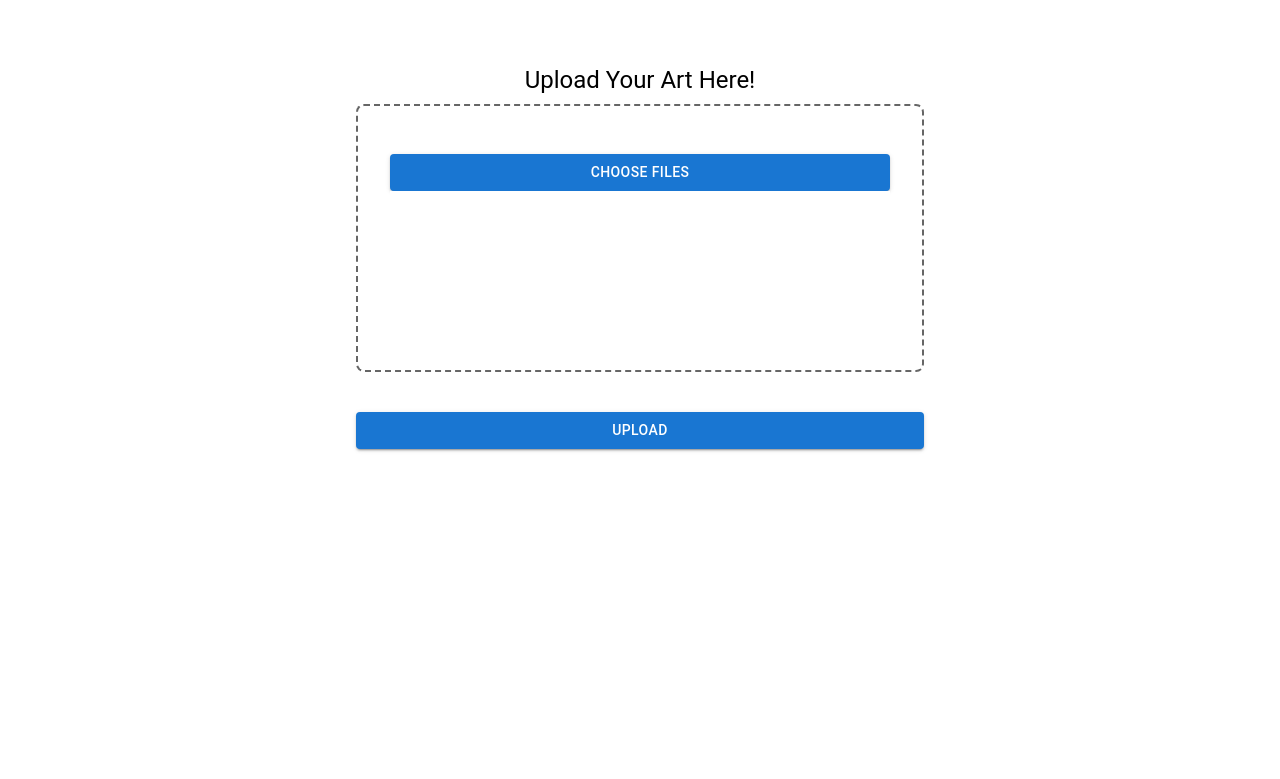
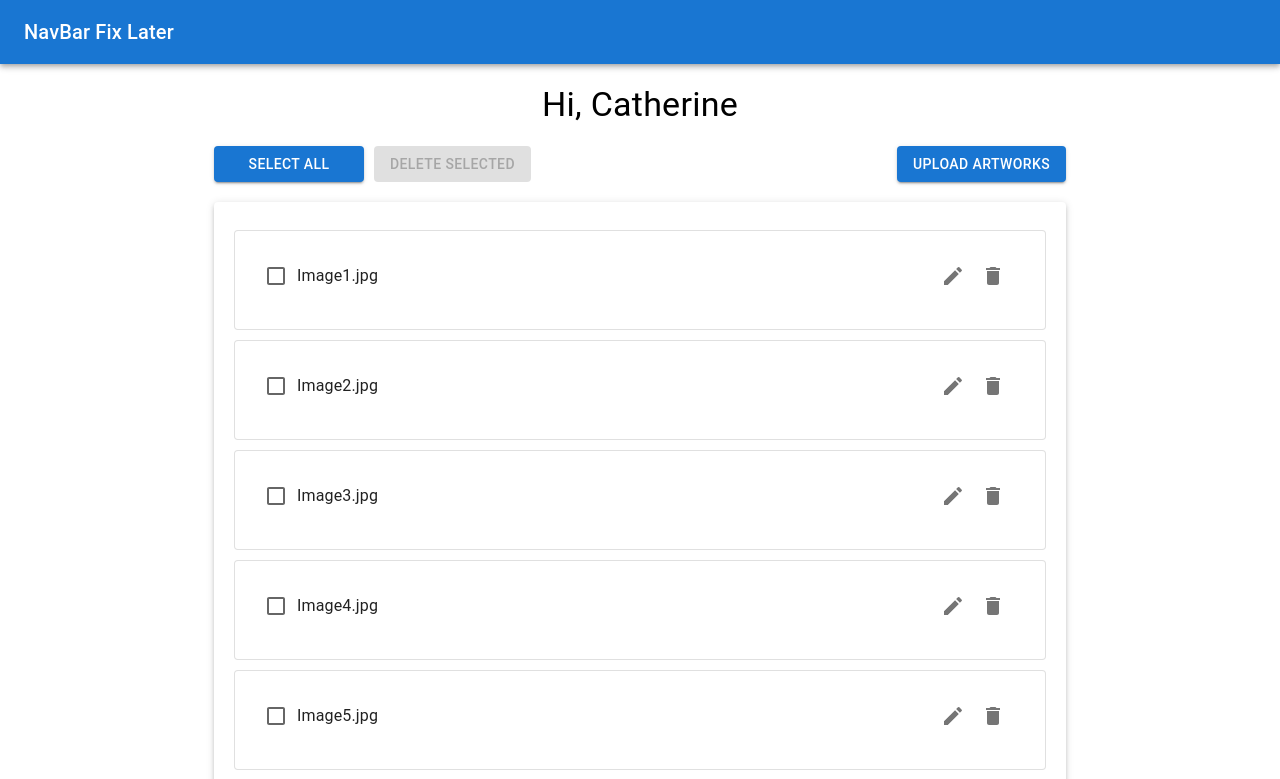
Before and after one commit to gracefh/63952-proj, a React (Create React App) app: page / in a window 1280 px wide. Shown: the top 779 px of the page. Built offline with nearby package versions, Linux system fonts and the light colour scheme.

Commit message:
landing page for artist to manage their artworks

```diff
--- a/src/App.js
+++ b/src/App.js
@@ -2,6 +2,7 @@ import "./App.css";
 import SignInPage from "./pages/sign-in";
 import SignUpPage from "./pages/sign-up";
 import ArtUploadPage from "./pages/art-upload";
+import ArtistListViewPage from "./pages/artist-list-view";
 
 function App() {
   return (
@@ -10,7 +11,8 @@ function App() {
 
     // <SignInPage />
     // <SignUpPage />
-    <ArtUploadPage />
+    // <ArtUploadPage />
+    <ArtistListViewPage artistName={"Catherine"} />
   );
 }
 
--- /dev/null
+++ b/src/components/art-list-item.js
@@ -0,0 +1,40 @@
+import React from "react";
+import {
+  ListItem,
+  ListItemText,
+  Checkbox,
+  IconButton,
+  Card,
+  CardContent,
+} from "@mui/material";
+import DeleteIcon from "@mui/icons-material/Delete";
+import EditIcon from "@mui/icons-material/Edit";
+
+export default function ArtListItem({
+  item,
+  isSelected,
+  onEdit,
+  onDelete,
+  onCheck,
+}) {
+  return (
+    <Card variant="outlined" style={{ marginBottom: "10px" }}>
+      <CardContent>
+        <ListItem>
+          <Checkbox
+            edge="start"
+            checked={isSelected}
+            onChange={(e) => onCheck(item.id, e.target.checked)}
+          />
+          <ListItemText primary={item.name} />
+          <IconButton aria-label="edit" onClick={() => onEdit(item)}>
+            <EditIcon />
+          </IconButton>
+          <IconButton aria-label="delete" onClick={() => onDelete(item.id)}>
+            <DeleteIcon />
+          </IconButton>
+        </ListItem>
+      </CardContent>
+    </Card>
+  );
+}
--- /dev/null
+++ b/src/components/navbar.js
@@ -0,0 +1,10 @@
+import { AppBar, Toolbar, Typography } from "@mui/material";
+export default function Navbar() {
+  return (
+    <AppBar position="static">
+      <Toolbar>
+        <Typography variant="h6">NavBar Fix Later</Typography>
+      </Toolbar>
+    </AppBar>
+  );
+}
--- a/src/pages/art-upload.js
+++ b/src/pages/art-upload.js
@@ -10,6 +10,7 @@ import IconButton from "@mui/material/IconButton";
 import DeleteIcon from "@mui/icons-material/Delete";
 import Input from "@mui/material/Input";
 import Paper from "@mui/material/Paper";
+import Navbar from "../components/navbar";
 
 export default function ArtUploadPage() {
   const [selectedFiles, setSelectedFiles] = useState([]);
@@ -31,6 +32,8 @@ export default function ArtUploadPage() {
   };
 
   return (
+    <Box>
+      <Navbar />
       <Container component="main" maxWidth="sm">
         <Box
           sx={{
@@ -43,7 +46,12 @@ export default function ArtUploadPage() {
           <Typography component="h1" variant="h5">
             Upload Your Art Here!
           </Typography>
-        <Box component="form" onSubmit={handleSubmit} noValidate sx={{ mt: 1 }}>
+          <Box
+            component="form"
+            onSubmit={handleSubmit}
+            noValidate
+            sx={{ mt: 1 }}
+          >
             <Paper
               variant="outlined"
               sx={{
@@ -111,5 +119,6 @@ export default function ArtUploadPage() {
           </Box>
         </Box>
       </Container>
+    </Box>
   );
 }
--- /dev/null
+++ b/src/pages/artist-list-view.js
@@ -0,0 +1,272 @@
+import React, { useState, useEffect } from "react";
+import ArtListItem from "../components/art-list-item";
+import Navbar from "../components/navbar";
+import {
+  Typography,
+  Button,
+  List,
+  Dialog,
+  DialogTitle,
+  DialogContent,
+  TextField,
+  DialogActions,
+  Box,
+  Container,
+  Paper,
+  Pagination,
+} from "@mui/material";
+
+const itemsPerPage = 10;
+
+export default function ArtistListViewPage({ artistName }) {
+  const [images, setImages] = useState(dummyData);
+  const [selected, setSelected] = useState([]);
+  const [editItem, setEditItem] = useState(null);
+  const [page, setPage] = useState(1);
+  const [selectAll, setSelectAll] = useState(false);
+  const [selectAllLabel, setSelectAllLabel] = useState("Select All");
+
+  const pageCount = Math.ceil(images.length / itemsPerPage);
+
+  const handleSelectToggle = () => {
+    if (selectAll) {
+      setSelected([]);
+    } else {
+      const allIds = currentItems.map((item) => item.id);
+      setSelected(allIds);
+    }
+    setSelectAll(!selectAll);
+  };
+
+  const handleCheck = (id, isChecked) => {
+    setSelected(
+      isChecked ? [...selected, id] : selected.filter((item) => item !== id)
+    );
+  };
+
+  const handleDelete = (id) => {
+    setImages(images.filter((item) => item.id !== id));
+    setSelected(selected.filter((item) => item !== id));
+  };
+
+  const handleBulkDelete = () => {
+    setImages(images.filter((item) => !selected.includes(item.id)));
+    setSelected([]);
+  };
+
+  const handleSelectAll = () => {
+    const currentPageItems = images.slice(
+      (page - 1) * itemsPerPage,
+      page * itemsPerPage
+    );
+    const allIds = currentPageItems.map((item) => item.id);
+    setSelected(allIds);
+  };
+
+  const openEditDialog = (item) => {
+    setEditItem(item);
+  };
+
+  const handleEdit = (newName) => {
+    setImages(
+      images.map((item) =>
+        item.id === editItem.id ? { ...item, name: newName } : item
+      )
+    );
+    setEditItem(null);
+  };
+
+  const handleChangePage = (event, newPage) => {
+    setPage(newPage);
+    setSelected([]); // Clear selection when changing pages
+  };
+
+  const currentItems = images.slice(
+    (page - 1) * itemsPerPage,
+    page * itemsPerPage
+  );
+
+  useEffect(() => {
+    if (selected.length === currentItems.length) {
+      setSelectAllLabel("Deselect All");
+      setSelectAll(true);
+    } else {
+      setSelectAllLabel("Select All");
+      setSelectAll(false);
+    }
+  }, [selected, currentItems]);
+
+  return (
+    <Box>
+      <Navbar />
+      <Container maxWidth="md">
+        <Typography
+          variant="h4"
+          style={{ margin: "20px 0", textAlign: "center" }}
+        >
+          Hi, {artistName}
+        </Typography>
+        <Box
+          display="flex"
+          justifyContent="space-between"
+          alignItems="center"
+          marginBottom="20px"
+        >
+          <Box>
+            <Button
+              variant="contained"
+              color="primary"
+              onClick={handleSelectToggle}
+              style={{ marginRight: "10px", width: "150px" }}
+            >
+              {selectAllLabel}
+            </Button>
+            <Button
+              variant="contained"
+              color="primary"
+              onClick={handleBulkDelete}
+              disabled={selected.length === 0}
+            >
+              Delete Selected
+            </Button>
+          </Box>
+          <Button variant="contained" color="primary">
+            Upload Artworks
+          </Button>
+        </Box>
+        <Paper elevation={3} style={{ padding: "20px" }}>
+          {images.length > 0 ? (
+            <>
+              <List>
+                {currentItems.map((item) => (
+                  <ArtListItem
+                    key={item.id}
+                    item={item}
+                    isSelected={selected.includes(item.id)}
+                    onEdit={openEditDialog}
+                    onDelete={handleDelete}
+                    onCheck={handleCheck}
+                  />
+                ))}
+              </List>
+              <Pagination
+                count={pageCount}
+                page={page}
+                onChange={handleChangePage}
+                style={{ marginTop: "20px" }}
+              />
+            </>
+          ) : (
+            <Typography style={{ textAlign: "center" }}>
+              You have no artworks
+            </Typography>
+          )}
+        </Paper>
+        {editItem && (
+          <Dialog open={Boolean(editItem)} onClose={() => setEditItem(null)}>
+            <DialogTitle>Edit Image</DialogTitle>
+            <DialogContent>
+              <TextField
+                autoFocus
+                margin="dense"
+                label="Image Name"
+                type="text"
+                fullWidth
+                defaultValue={editItem.name}
+                onChange={(e) =>
+                  setEditItem({ ...editItem, name: e.target.value })
+                }
+              />
+            </DialogContent>
+            <DialogActions>
+              <Button onClick={() => setEditItem(null)} color="primary">
+                Cancel
+              </Button>
+              <Button onClick={() => handleEdit(editItem.name)} color="primary">
+                Save
+              </Button>
+            </DialogActions>
+          </Dialog>
+        )}
+      </Container>
+    </Box>
+  );
+}
+
+const dummyData = [
+  { id: 1, name: "Image1.jpg" },
+  { id: 2, name: "Image2.jpg" },
+  { id: 3, name: "Image3.jpg" },
+  { id: 4, name: "Image4.jpg" },
+  { id: 5, name: "Image5.jpg" },
+  { id: 6, name: "Image6.jpg" },
+  { id: 7, name: "Image7.jpg" },
+  { id: 8, name: "Image8.jpg" },
+  { id: 9, name: "Image9.jpg" },
+  { id: 10, name: "Image10.jpg" },
+  { id: 11, name: "Image11.jpg" },
+  { id: 12, name: "Image12.jpg" },
+  { id: 13, name: "Image13.jpg" },
+  { id: 14, name: "Image14.jpg" },
+  { id: 15, name: "Image15.jpg" },
+  { id: 16, name: "Image16.jpg" },
+  { id: 17, name: "Image17.jpg" },
+  { id: 18, name: "Image18.jpg" },
+  { id: 19, name: "Image19.jpg" },
+  { id: 20, name: "Image20.jpg" },
+  { id: 21, name: "Image21.jpg" },
+  { id: 22, name: "Image22.jpg" },
+  { id: 23, name: "Image23.jpg" },
+  { id: 24, name: "Image24.jpg" },
+  { id: 25, name: "Image25.jpg" },
+  { id: 26, name: "Image26.jpg" },
+  { id: 27, name: "Image27.jpg" },
+  { id: 28, name: "Image28.jpg" },
+  { id: 29, name: "Image29.jpg" },
+  { id: 30, name: "Image30.jpg" },
+  { id: 31, name: "Image31.jpg" },
+  { id: 32, name: "Image32.jpg" },
+  { id: 33, name: "Image33.jpg" },
+  { id: 34, name: "Image34.jpg" },
+  { id: 35, name: "Image35.jpg" },
+  { id: 36, name: "Image36.jpg" },
+  { id: 37, name: "Image37.jpg" },
+  { id: 38, name: "Image38.jpg" },
+  { id: 39, name: "Image39.jpg" },
+  { id: 40, name: "Image40.jpg" },
+  { id: 41, name: "Image41.jpg" },
+  { id: 42, name: "Image42.jpg" },
+  { id: 43, name: "Image43.jpg" },
+  { id: 44, name: "Image44.jpg" },
+  { id: 45, name: "Image45.jpg" },
+  { id: 46, name: "Image46.jpg" },
+  { id: 47, name: "Image47.jpg" },
+  { id: 48, name: "Image48.jpg" },
+  { id: 49, name: "Image49.jpg" },
+  { id: 50, name: "Image50.jpg" },
+  { id: 51, name: "Image51.jpg" },
+  { id: 52, name: "Image52.jpg" },
+  { id: 53, name: "Image53.jpg" },
+  { id: 54, name: "Image54.jpg" },
+  { id: 55, name: "Image55.jpg" },
+  { id: 56, name: "Image56.jpg" },
+  { id: 57, name: "Image57.jpg" },
+  { id: 58, name: "Image58.jpg" },
+  { id: 59, name: "Image59.jpg" },
+  { id: 60, name: "Image60.jpg" },
+  { id: 61, name: "Image61.jpg" },
+  { id: 62, name: "Image62.jpg" },
+  { id: 63, name: "Image63.jpg" },
+  { id: 64, name: "Image64.jpg" },
+  { id: 65, name: "Image65.jpg" },
+  { id: 66, name: "Image66.jpg" },
+  { id: 67, name: "Image67.jpg" },
+  { id: 68, name: "Image68.jpg" },
+  { id: 69, name: "Image69.jpg" },
+  { id: 70, name: "Image70.jpg" },
+  { id: 71, name: "Image71.jpg" },
+  { id: 72, name: "Image72.jpg" },
+  { id: 73, name: "Image73.jpg" },
+  { id: 74, name: "Image74.jpg" },
+  { id: 75, name: "Image75.jpg" },
+];
```
Lines whose indentation alone changed are shown as unchanged.
